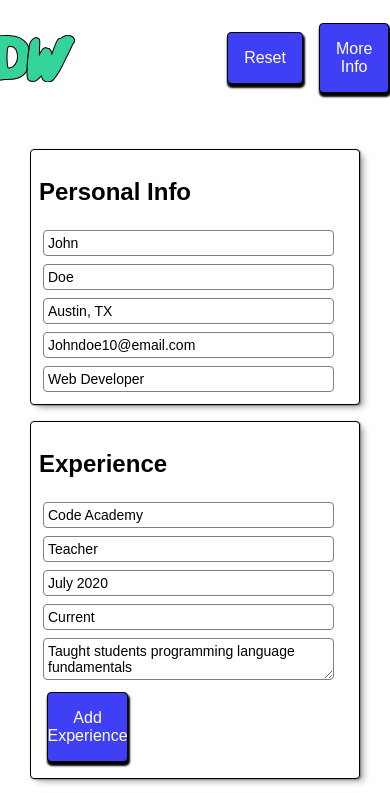
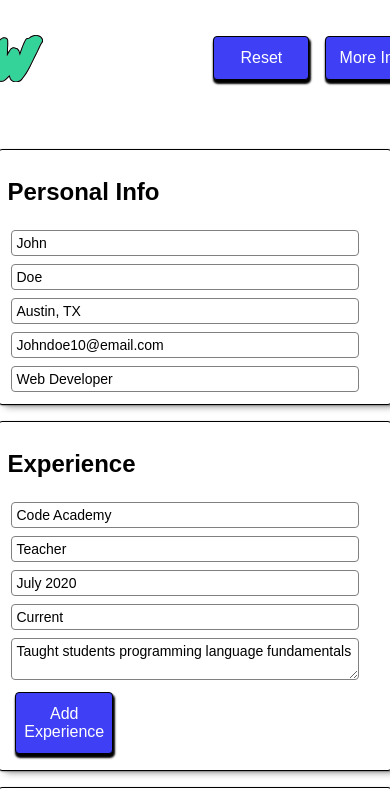
Before and after one commit to Dillonpw/cv-template, a React (Vite) app: page / in a window 390 px wide. Shown: the top 793 px of the page. Built offline with nearby package versions, Linux system fonts and the light colour scheme.

Commit message:
adjusted mobile view

```diff
--- a/src/index.css
+++ b/src/index.css
@@ -23,8 +23,7 @@ body {
     display: flex;
     justify-content: space-between;
     align-items: center;
-    padding: 0 2rem;
-    margin-bottom: 1rem;
+    margin:2rem;
     color: white;
     border-radius: 0.5rem;
 }
@@ -120,10 +119,7 @@ button:hover {
 }
 
 @media screen and (max-width: 768px) {
-    button {
-        padding: 1rem;
-        border-radius: 1rem;
-    }
+
     .cvTemplate {
         margin: 0;
         display: flex;
@@ -133,11 +129,11 @@ button:hover {
     }
     .header {
         margin: 0;
-        width: fill;
+        width:100%;
     }
     .formSection {
         grid-area: 1/1/1/2;
-        width: 100vw;
+        width: 100%;
         display: flex;
         justify-content: center;
         align-items: center;
@@ -152,13 +148,16 @@ button:hover {
         grid-area: 2/1/3/3;
         margin: 0;
         padding: 0;
-        align-items: center;
+        width:100%;
     }
 
     button {
-        width: 26%;
+        width: auto;
+        max-width: 26%;
         margin: 0.5rem;
         border-radius: 0.25rem;
+        padding: .75rem;
+        min-width: 96px;
     }
 }
 
```
